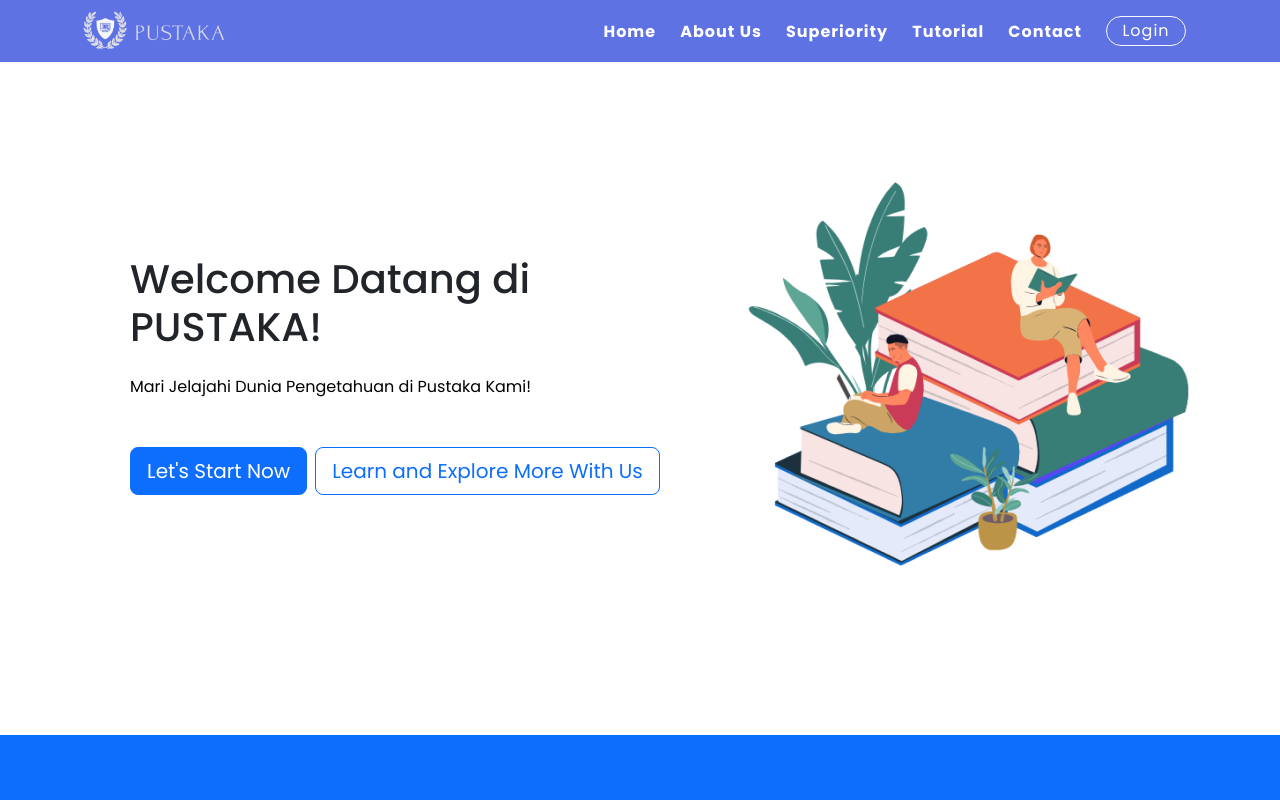
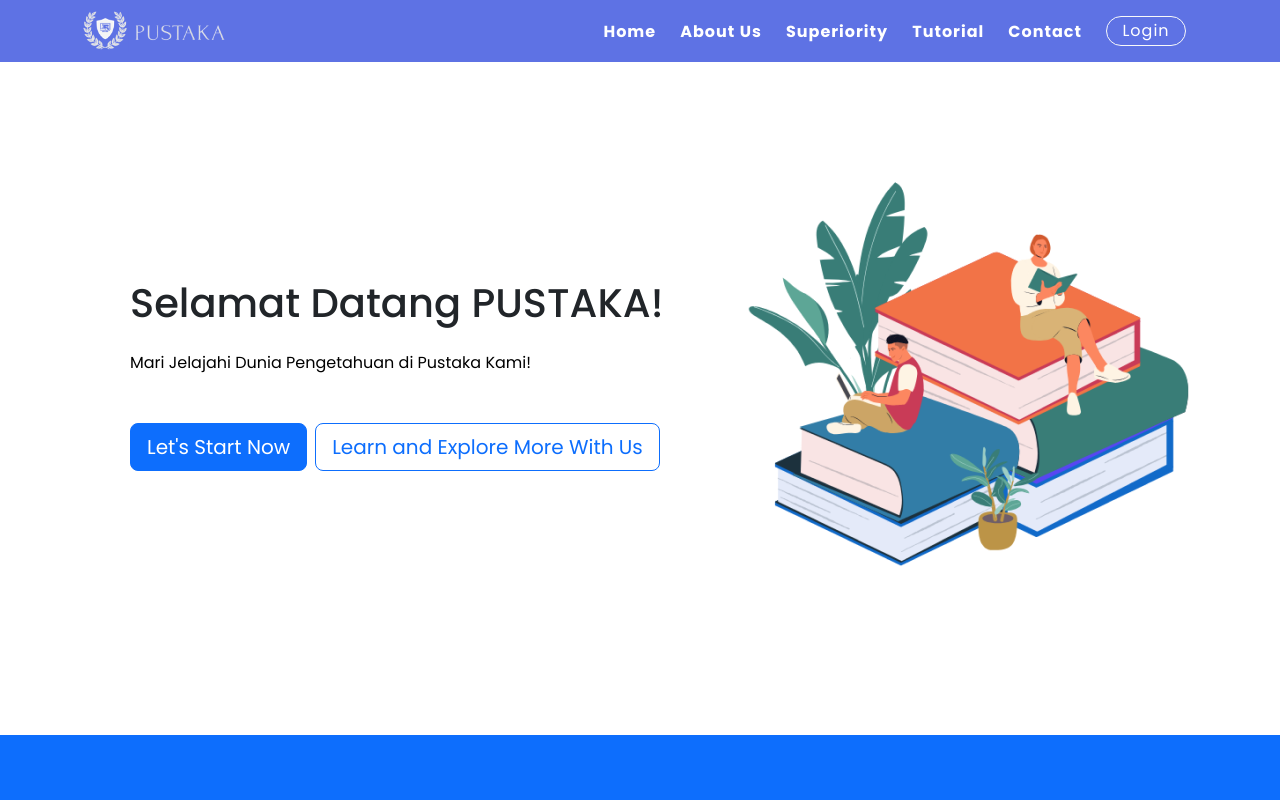
Before and after one commit to Agusprab/Pustaka_Capstone, a React (Vite) app: page / in a window 1280 px wide. Shown: the top 800 px of the page. Built offline with nearby package versions, Linux system fonts and the light colour scheme.

Commit message:
selamat datang

```diff
--- a/src/pages/LandingPage.jsx
+++ b/src/pages/LandingPage.jsx
@@ -23,8 +23,7 @@ function LandingPage() {
               <div className="col-md-12 d-flex flex-column justify-content-center">
                 <div className="px-5">
                   <h1 className="text-5xl font-bold text-indigo mt-lg-0 mt-5">
-                    Welcome Datang di{" "}
-                    <span className="text-indigo">PUSTAKA</span>!
+                    Selamat Datang <span className="text-indigo">PUSTAKA</span>!
                   </h1>
                   <p className="mt-4 text-4xl text-black">
                     Mari Jelajahi Dunia Pengetahuan di Pustaka Kami!
```
